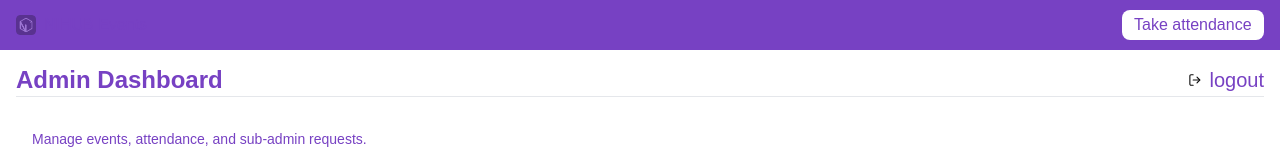
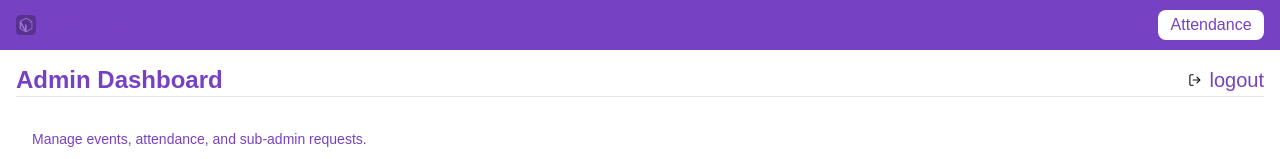
Before and after one commit to devyinka/NihubAttendance, a Next.js app: page /Attendance in a window 1280 px wide. Shown: the top 159 px of the page. Built offline with nearby package versions, Linux system fonts and the light colour scheme; no server answers.

Commit message:
modified:   app/Attendance/page.js

```diff
--- a/app/Attendance/page.js
+++ b/app/Attendance/page.js
@@ -122,7 +122,7 @@ const Attendance = () => {
 
   return (
     <div>
-      <Header info="Take attendance" />
+      <Header info="Attendance" />
       <AdminDashboardLayout
         role={Role}
         activeButton={button}
```
